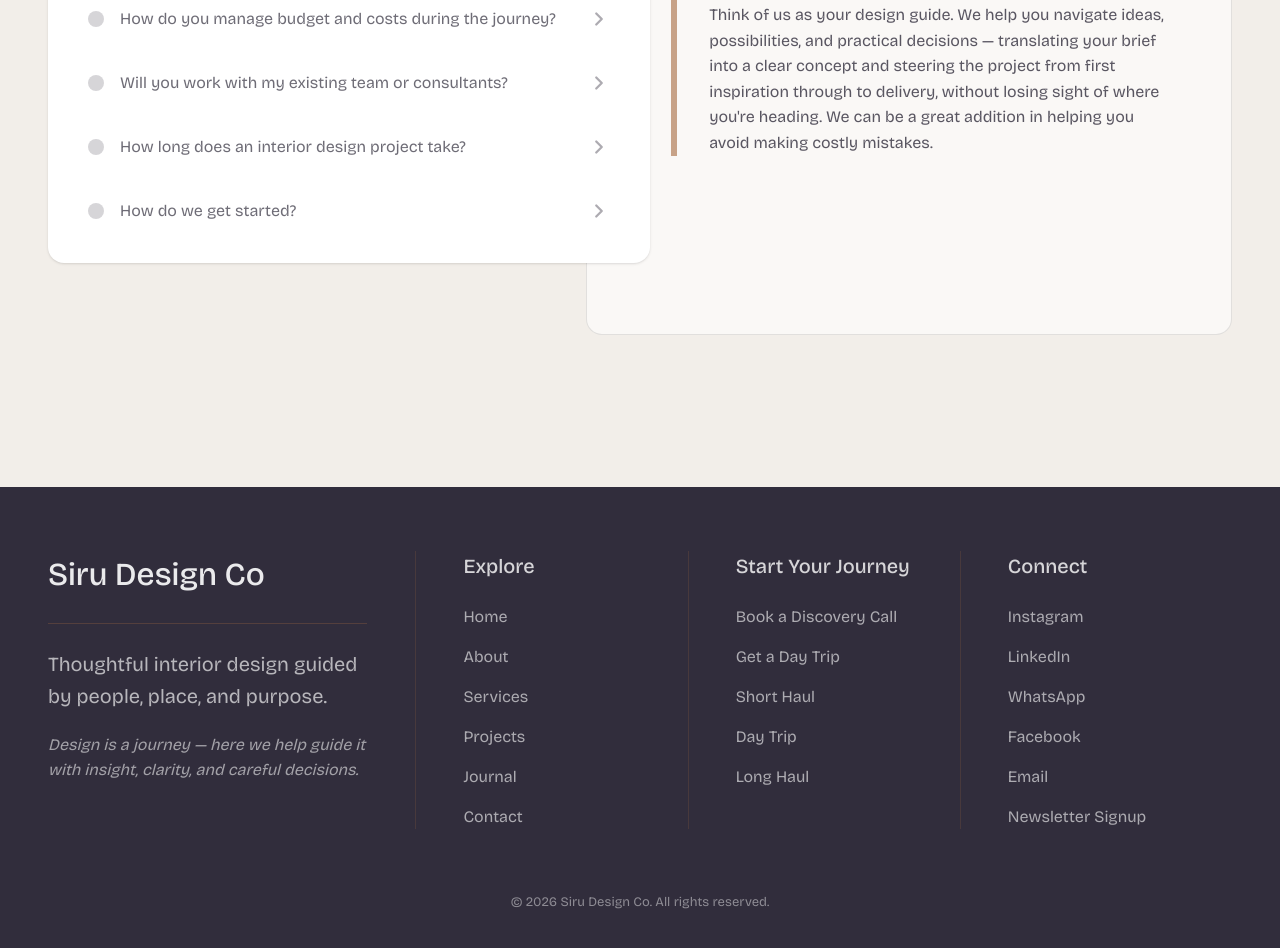
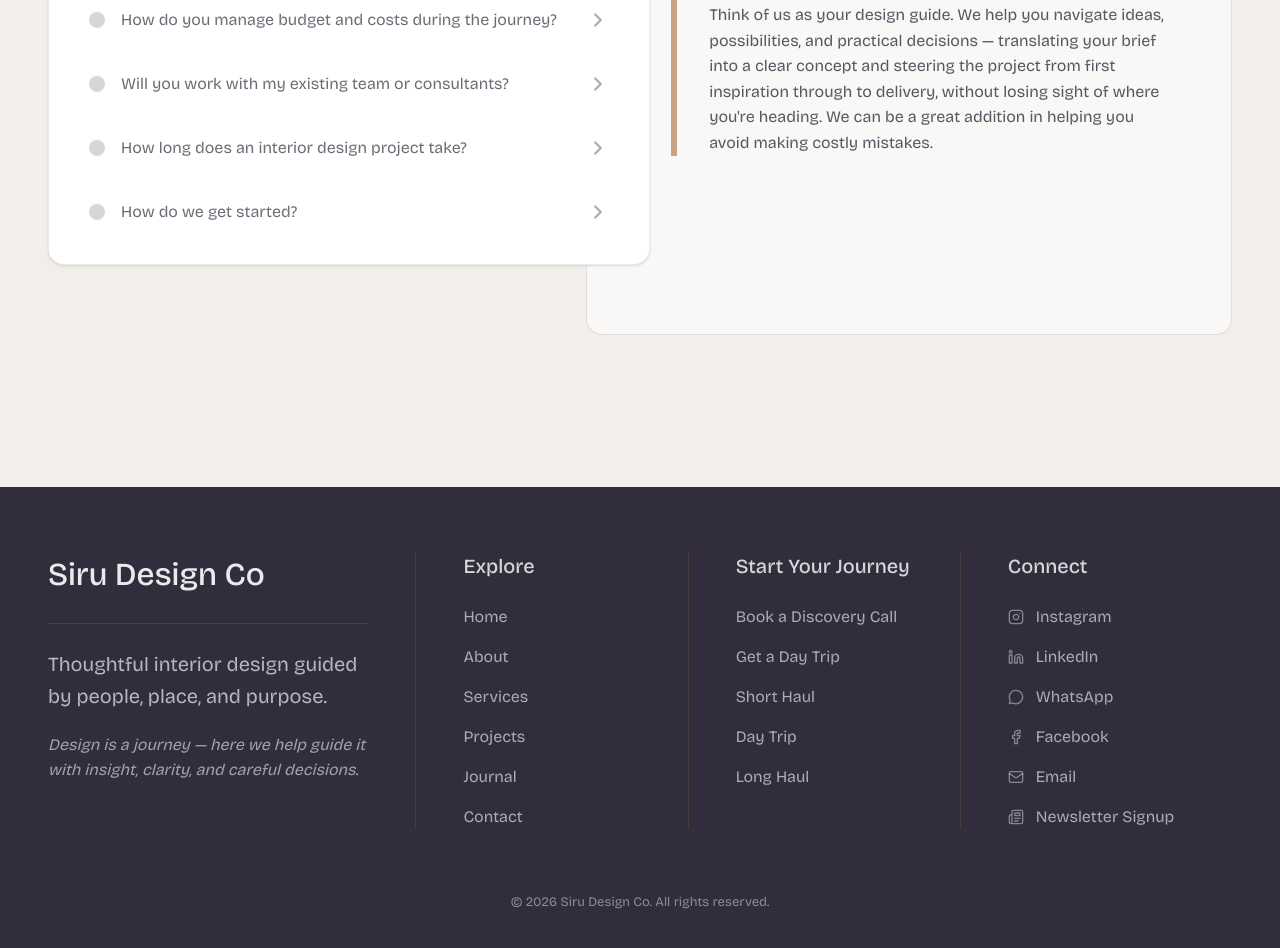
Before and after one commit to OghenetegaV/siru-design, a Next.js app: page / in a window 1280 px wide. Shown: the part 7340-8288 px from the top of the page. Built offline with nearby package versions, Linux system fonts and the light colour scheme.

Commit message:
fix: FAQ and Footer client fix

```diff
--- a/package.json
+++ b/package.json
@@ -10,6 +10,7 @@
   },
   "dependencies": {
     "framer-motion": "^12.23.26",
+    "lucide-react": "^0.562.0",
     "next": "15.5.9",
     "react": "19.1.0",
     "react-dom": "19.1.0"
--- a/src/components/layout/Footer.tsx
+++ b/src/components/layout/Footer.tsx
@@ -1,13 +1,21 @@
 "use client";
 
 import Link from "next/link";
+import {
+  Instagram,
+  Linkedin,
+  MessageCircle,
+  Facebook,
+  Mail,
+  Newspaper,
+} from "lucide-react";
 
 export default function Footer() {
   return (
     <footer className="w-full bg-[var(--color-ink)] text-white">
       <div className="mx-auto max-w-[1440px] px-6 lg:px-12 py-16">
 
-        {/* Grid */}
+        {/* Grid Container */}
         <div className="relative grid grid-cols-1 lg:grid-cols-[1.35fr_1fr_1fr_1fr] gap-12 lg:gap-0 text-center lg:text-left">
 
           {/* Column 1 (wider) */}
@@ -79,18 +87,72 @@ export default function Footer() {
           />
 
           {/* Column 4 */}
-          <div className="lg:pl-12">
+{/* Column 4 - Connect */}
+          <div className="lg:pl-12 flex flex-col items-center lg:items-start">
             <h4 className="text-[20px] font-medium text-white/80">
               Connect
             </h4>
 
-            <ul className="mt-6 space-y-4 text-[16px] text-white/60">
-              <li><a href="#" className="hover:text-white/85">Instagram</a></li>
-              <li><a href="#" className="hover:text-white/85">LinkedIn</a></li>
-              <li><a href="#" className="hover:text-white/85">WhatsApp</a></li>
-              <li><a href="#" className="hover:text-white/85">Facebook</a></li>
-              <li><a href="#" className="hover:text-white/85">Email</a></li>
-              <li><a href="#" className="hover:text-white/85">Newsletter Signup</a></li>
+            <ul className="mt-6 space-y-4 text-[16px] text-white/60 w-full">
+              <li>
+                <a
+                  href="#"
+                  className="flex items-center justify-center lg:justify-start gap-3 hover:text-white/85 transition-colors"
+                >
+                  <Instagram className="h-4 w-4 opacity-70" />
+                  <span>Instagram</span>
+                </a>
+              </li>
+
+              <li>
+                <a
+                  href="#"
+                  className="flex items-center justify-center lg:justify-start gap-3 hover:text-white/85 transition-colors"
+                >
+                  <Linkedin className="h-4 w-4 opacity-70" />
+                  <span>LinkedIn</span>
+                </a>
+              </li>
+
+              <li>
+                <a
+                  href="#"
+                  className="flex items-center justify-center lg:justify-start gap-3 hover:text-white/85 transition-colors"
+                >
+                  <MessageCircle className="h-4 w-4 opacity-70" />
+                  <span>WhatsApp</span>
+                </a>
+              </li>
+
+              <li>
+                <a
+                  href="#"
+                  className="flex items-center justify-center lg:justify-start gap-3 hover:text-white/85 transition-colors"
+                >
+                  <Facebook className="h-4 w-4 opacity-70" />
+                  <span>Facebook</span>
+                </a>
+              </li>
+
+              <li>
+                <a
+                  href="mailto:hello@sirudesign.co"
+                  className="flex items-center justify-center lg:justify-start gap-3 hover:text-white/85 transition-colors"
+                >
+                  <Mail className="h-4 w-4 opacity-70" />
+                  <span>Email</span>
+                </a>
+              </li>
+
+              <li>
+                <a
+                  href="/newsletter"
+                  className="flex items-center justify-center lg:justify-start gap-3 hover:text-white/85 transition-colors"
+                >
+                  <Newspaper className="h-4 w-4 opacity-70" />
+                  <span>Newsletter Signup</span>
+                </a>
+              </li>
             </ul>
           </div>
         </div>
--- a/src/components/sections/FAQ.tsx
+++ b/src/components/sections/FAQ.tsx
@@ -51,24 +51,22 @@ export default function FAQ() {
 
   return (
     <section className="w-full bg-[var(--color-beige)]">
-      <div className="mx-auto max-w-[1440px] px-6 lg:px-12 py-28">
-
+      <div className="mx-auto max-w-[1440px] px-6 lg:px-12 py-20 lg:py-28">
         {/* Header */}
         <FadeUp>
-          <h2 className="text-[56px] font-semibold text-[var(--color-ink)]">
+          <h2 className="text-[40px] sm:text-[48px] lg:text-[56px] font-semibold text-[var(--color-ink)]">
             Frequently Asked Questions
           </h2>
-          <p className="mt-3 text-[22px] text-[var(--color-ink)]/70">
+          <p className="mt-3 text-[18px] sm:text-[20px] lg:text-[22px] text-[var(--color-ink)]/70">
             Answers to the questions we’re most often asked.
           </p>
         </FadeUp>
 
         {/* Layout */}
-        <div className="relative mt-20 grid grid-cols-1 lg:grid-cols-[1fr_1.2fr] items-start">
-
+        <div className="relative mt-12 lg:mt-20 grid grid-cols-1 lg:grid-cols-[1fr_1.2fr] items-start gap-10 lg:gap-0">
           {/* LEFT – Questions */}
           <div className="relative z-10 lg:-mr-16">
-            <div className="rounded-[16px] bg-white p-6 shadow-sm">
+            <div className="rounded-[16px] bg-white p-4 sm:p-6 shadow-sm border border-[rgba(0,0,0,0.08)]">
               <ul className="space-y-2">
                 {faqs.map((item, index) => {
                   const isActive = index === activeIndex;
@@ -76,6 +74,7 @@ export default function FAQ() {
                   return (
                     <li key={item.question}>
                       <button
+                        type="button"
                         onClick={() => setActiveIndex(index)}
                         className={`
                           w-full flex items-center justify-between gap-4
@@ -88,11 +87,11 @@ export default function FAQ() {
                           }
                         `}
                       >
-                        <div className="flex items-center gap-4">
-                          {/* Dot — now 16px */}
+                        <div className="flex items-center gap-4 min-w-0">
+                          {/* Dot */}
                           <span
                             className={`
-                              h-4 w-4 rounded-full
+                              h-4 w-4 rounded-full flex-shrink-0
                               ${
                                 isActive
                                   ? "bg-[var(--color-brand-brown)]"
@@ -101,10 +100,10 @@ export default function FAQ() {
                             `}
                           />
 
-                          {/* Question text — 16px */}
+                          {/* Question text */}
                           <span
                             className={`
-                              text-[16px]
+                              text-[16px] truncate
                               ${
                                 isActive
                                   ? "text-[var(--color-ink)] font-medium"
@@ -116,9 +115,10 @@ export default function FAQ() {
                           </span>
                         </div>
 
+                        {/* Arrow */}
                         <span
                           className={`
-                            flex h-[22px] w-[22px] items-center justify-center
+                            flex h-[22px] w-[22px] items-center justify-center flex-shrink-0
                             transition-transform
                             ${
                               isActive
@@ -140,6 +140,26 @@ export default function FAQ() {
                           </svg>
                         </span>
                       </button>
+
+                      {/* MOBILE ANSWER: shows directly under each question */}
+                      <div
+                        className={`
+                          lg:hidden
+                          overflow-hidden transition-[max-height,opacity] duration-300
+                          ${isActive ? "max-h-[600px] opacity-100" : "max-h-0 opacity-0"}
+                        `}
+                      >
+                        <div className="px-4 pb-4">
+                          <div className="mt-3 rounded-[12px] bg-[#FAF8F6] p-5 border border-[rgba(0,0,0,0.08)]">
+                            <div className="flex gap-4">
+                              <span className="w-[5px] bg-[var(--color-brand-brown)]/60" />
+                              <p className="text-[16px] leading-relaxed text-[var(--color-ink)]/80">
+                                {item.answer}
+                              </p>
+                            </div>
+                          </div>
+                        </div>
+                      </div>
                     </li>
                   );
                 })}
@@ -147,12 +167,11 @@ export default function FAQ() {
             </div>
           </div>
 
-          {/* RIGHT – Answer */}
+          {/* RIGHT – Answer (DESKTOP ONLY, unchanged behaviour) */}
+          <div className="hidden lg:block">
             <FadeUp delay={0.1}>
               <div className="relative bg-[#FAF8F6] rounded-[16px] p-12 lg:p-16 min-h-[600px] -top-10 flex items-center justify-center border border-[rgba(0,0,0,0.1)]">
-
                 <div className="flex gap-8 max-w-[720px] w-full items-center">
-
                   {/* Accent line */}
                   <span className="w-[6px] self-stretch bg-[var(--color-brand-brown)]/60 ml-5" />
 
@@ -166,11 +185,10 @@ export default function FAQ() {
                       {faqs[activeIndex].answer}
                     </p>
                   </div>
-
                 </div>
               </div>
             </FadeUp>
-
+          </div>
         </div>
       </div>
     </section>
```
Also changed, not shown: 1 other file (tests, documents, lock files or other folders). Lines whose indentation alone changed are shown as unchanged.
